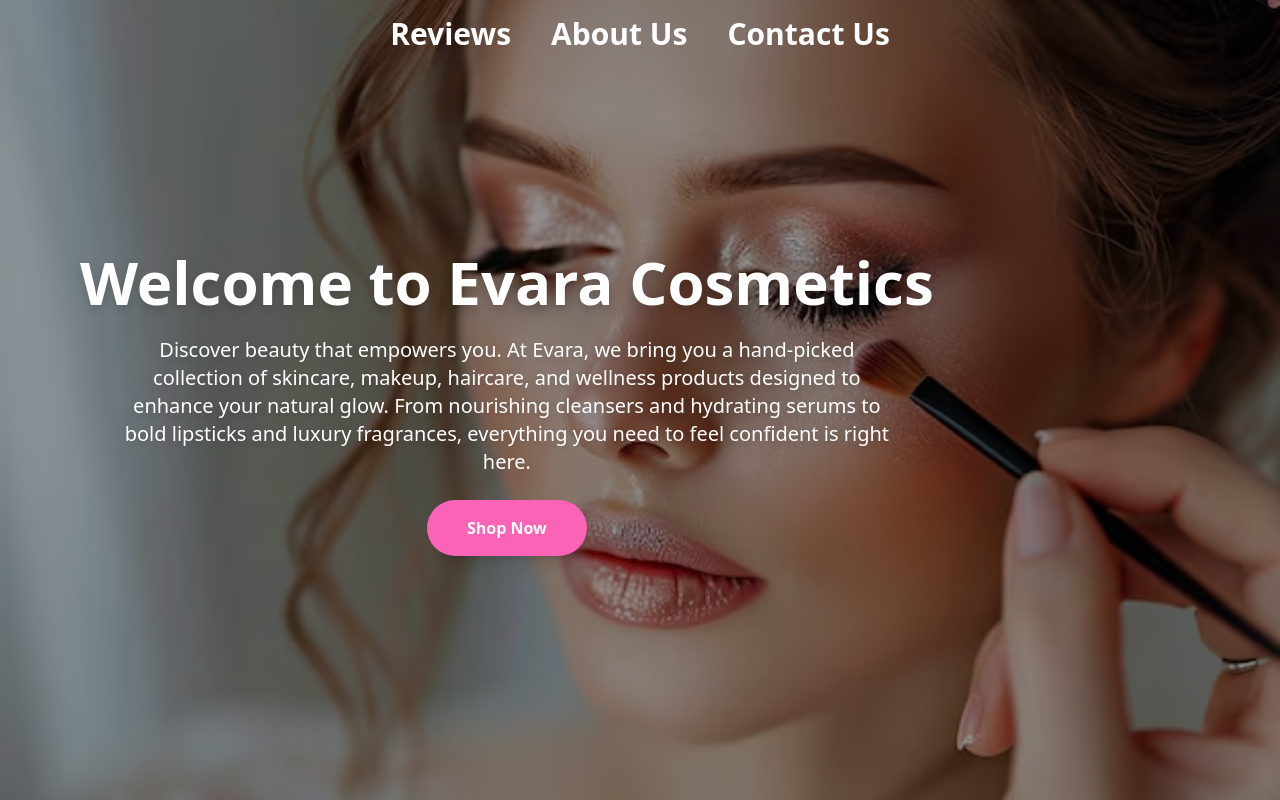
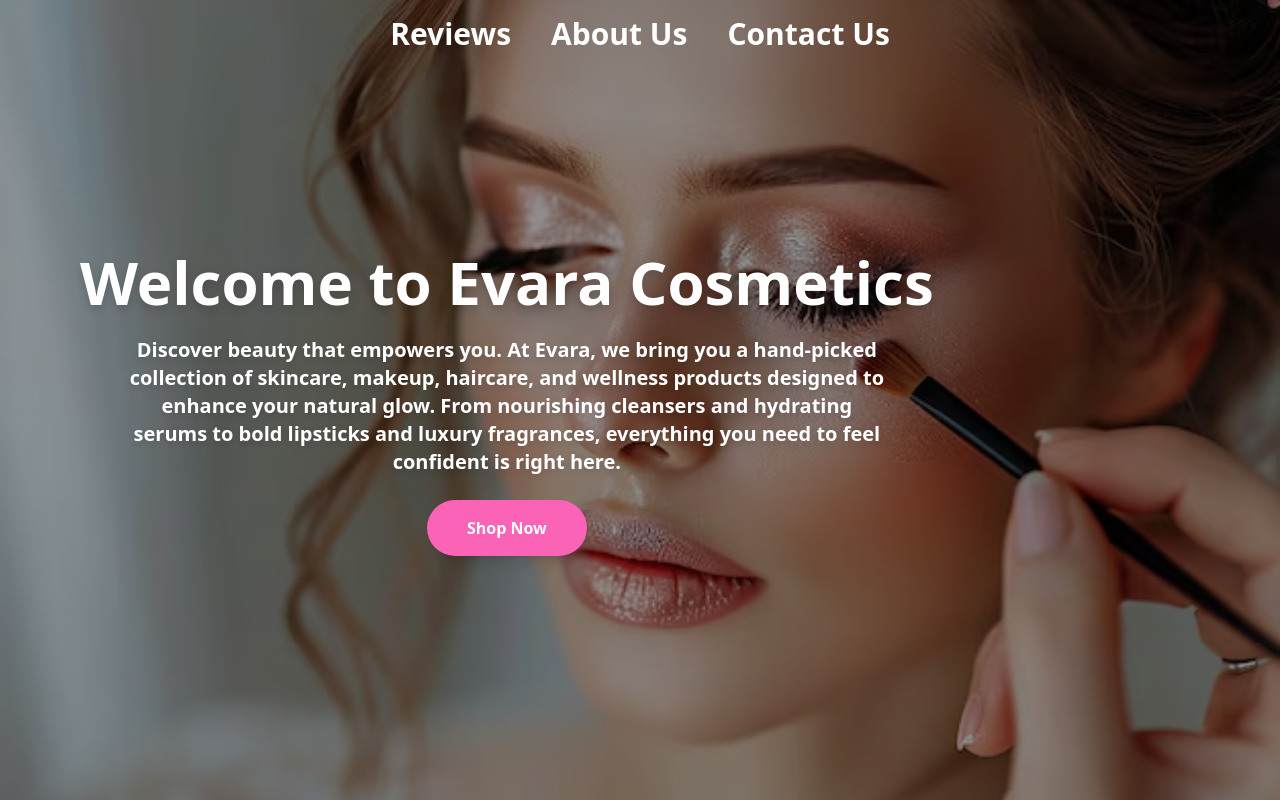
Before and after one commit to IshaniJayasinghe003/frontend, a React (Vite) app: page / in a window 1280 px wide. Built offline with nearby package versions, Linux system fonts and the light colour scheme.

Commit message:
change the sentence font-bold

```diff
--- a/src/pages/homePage.jsx
+++ b/src/pages/homePage.jsx
@@ -44,7 +44,7 @@
           <h1 className="text-2xl sm:text-4xl md:text-6xl font-bold text-white mb-4 drop-shadow-lg leading-tight">
             Welcome to Evara Cosmetics
           </h1>
-          <p className="text-sm sm:text-lg md:text-xl text-white mb-6 max-w-xl sm:max-w-3xl drop-shadow-md">
+          <p className="text-sm sm:text-lg md:text-xl text-white font-bold mb-6 max-w-xl sm:max-w-3xl drop-shadow-md">
             Discover beauty that empowers you. At Evara, we bring you a hand-picked collection of skincare, makeup, haircare, and wellness products designed to enhance your natural glow. From nourishing cleansers and hydrating serums to bold lipsticks and luxury fragrances, everything you need to feel confident is right here.
           </p>
           <button
```
